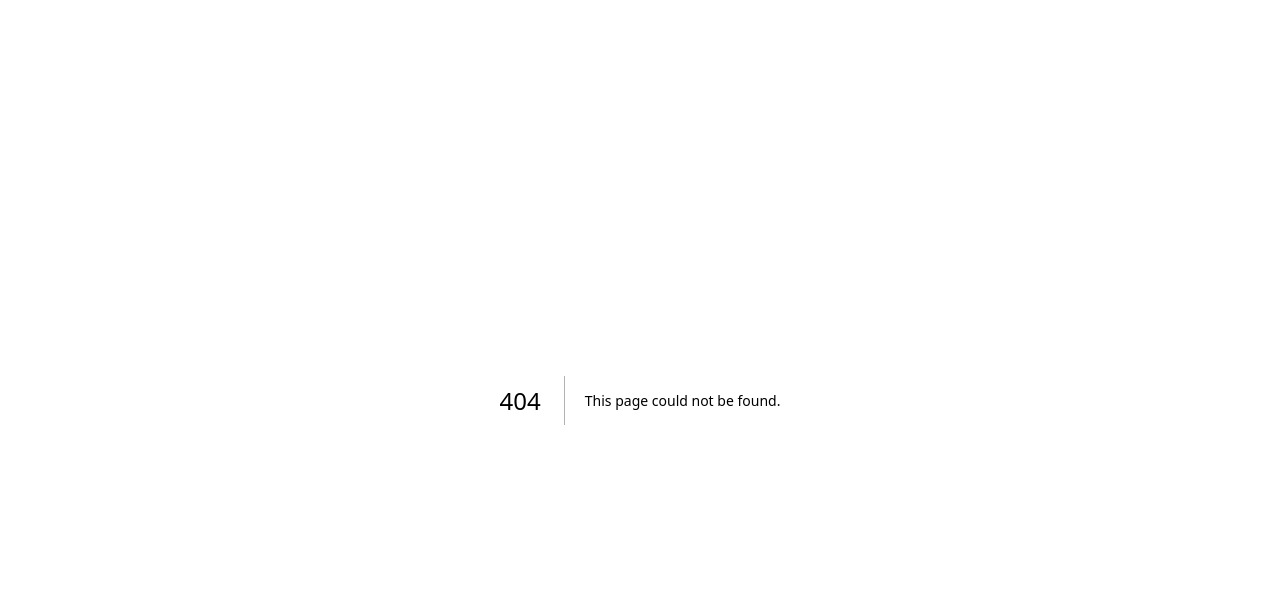
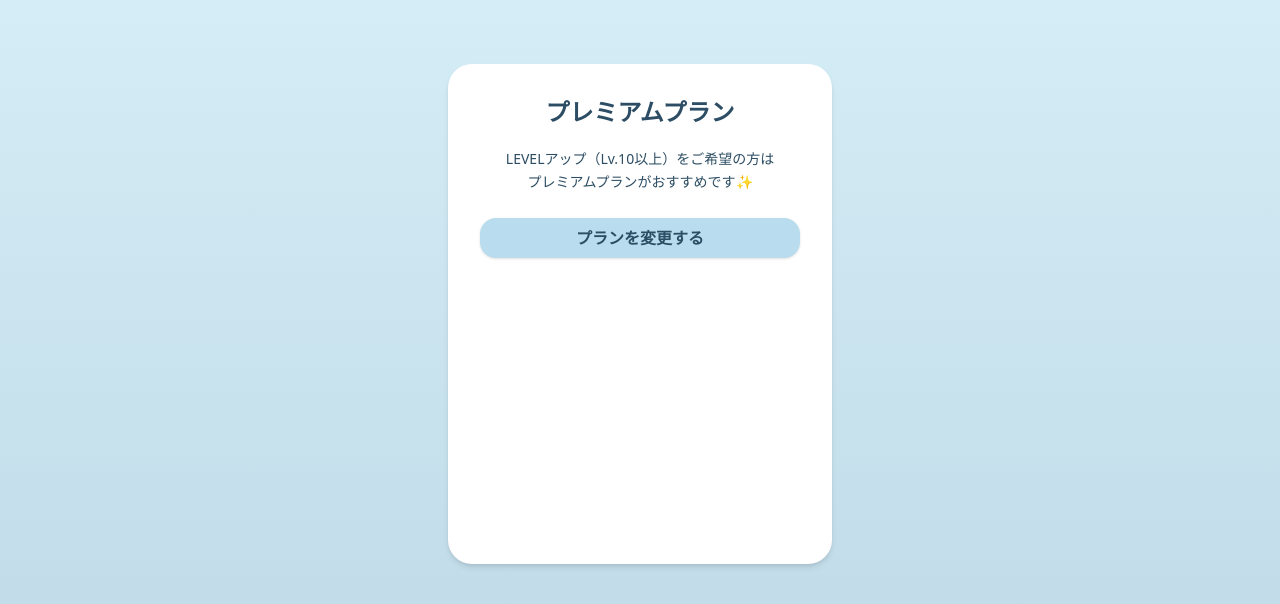
Before and after one commit to ms-engineer-bc25-05/team-a-final-project, a Next.js app in the folder frontend/: page /payment in a window 1280 px wide. Before the commit this address had no page. Shown: the top 604 px of the page. Built offline with nearby package versions, Linux system fonts and the light colour scheme.

Commit message:
課金ページの追加

```diff
--- /dev/null
+++ b/frontend/src/app/payment/page.tsx
@@ -0,0 +1,89 @@
+"use client";
+
+import { useState } from "react";
+import AuthLayout from "@/components/auth/AuthLayout";
+
+/**
+ * NOTE:
+ * Stripe Checkout（単発決済）のテスト課金ページ。
+ * - API: POST /api/payments/create-checkout-session
+ * - 機能: 決済ボタンを押すとStripeのCheckout画面にリダイレクト。
+ */
+export default function PaymentPage() {
+    const [loading, setLoading] = useState(false);
+    const [error, setError] = useState<string | null>(null);
+
+/**
+   * TODO:
+   * 将来的には「ユーザーID」や「選択プラン情報」を含めて送信する。
+   * 現時点では単発課金テストのためリクエストボディは空。
+   */
+    const handleCheckout = async () => {
+        try {
+            setLoading(true);
+            setError(null);
+
+            // NOTE: バックエンドのStrip Checkout APIを呼び出し
+            const res = await fetch("http://localhost:4000/api/payments/create-checkout-session", {
+                method:"POST",
+                headers: { "Content-Type": "application/json" },
+            });
+
+            if (!res.ok) throw new Error("リクエストに失敗しました");
+
+            const data =await res.json();
+
+            /**
+             * NOTE:
+             * 成功時: Stripeから返却されたCheckout URLに遷移。
+             * URLはセッション固有なので、他人や別ブラウザでは無効になる点に注意。
+             */
+            if (data.url) {
+                window.location.href = data.url;
+            } else {
+                throw new Error("URLが取得できませんでした");
+            }
+        } catch (err: unknown) {
+            if (err instanceof Error) {
+                console.error("Stripe Checkout Error:", err.message);
+                setError(err.message);
+            } else {
+                console.error("Unexpected error:", err);
+                setError("予期しないエラーが発生しました");
+            }
+        } finally {
+            setLoading(false);
+        }
+    };
+
+    return (
+        <AuthLayout title="プレミアムプラン">
+          <div className="flex flex-col items-center gap-6">
+             {/* NOTE: ページ説明 */}
+             <p className="text-center text-[#2c4d63] text-sm leading-relaxed">
+                LEVELアップ（Lv.10以上）をご希望の方は<br />
+                プレミアムプランがおすすめです✨
+             </p>
+
+             {/* NOTE: Stripe Checkoutボタン */}
+             <button
+               onSubmit={handleCheckout}
+               disabled={loading}
+               className="w-full bg-[#b9ddee] hover:bg-[#a8d2e8] text-[#2c4d63] font-semibold rounded-2xl py-2 shadow-sm transition"
+               >
+                {loading ? "処理中..." : "プランを変更する"}
+               </button>
+
+                {/* NOTE: エラーメッセージ表示 */}
+                {error && <p className="text-red-500 text-sm mt-2">{error}</p>}
+
+          </div>
+
+          {/* TODO:
+          - 成功時のリダイレクトページ（/success）
+          - キャンセル時のページ（/cancel）
+          を次ステップで作成予定。 */}
+
+        </AuthLayout>
+    );
+}
```
